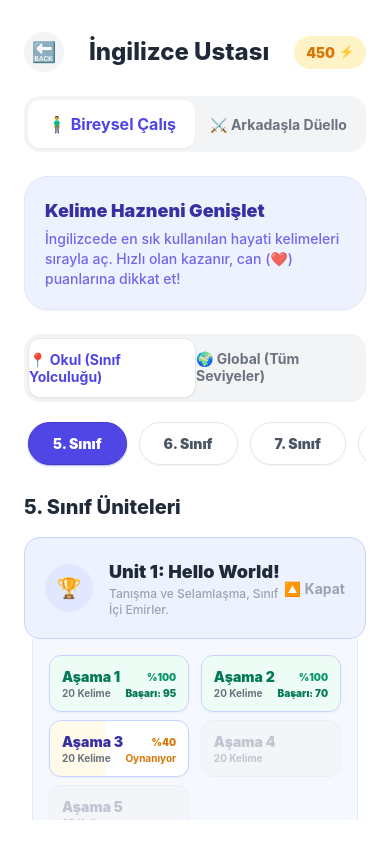
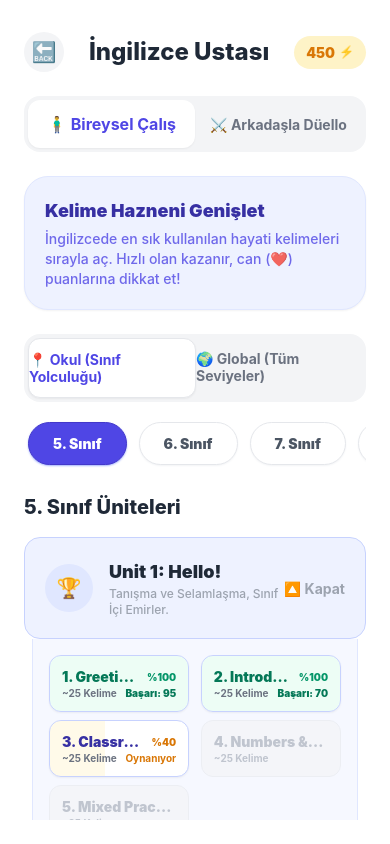
Before and after one commit to irfanunaal-eng/brainmate-app, a React Native app: screen /GameLobbyScreen in a window 390 px wide. Both pictures are taken after a click on the element 195 px from the left and 588 px from the top of the page. Built offline with nearby package versions, Linux system fonts and the light colour scheme; what react-native-calendars would draw is missing.

Commit message:
Feat: Support semantic stage names for Curriculum modules and prevent undefined Array bugs

```diff
--- a/screens/GameLobbyScreen.tsx
+++ b/screens/GameLobbyScreen.tsx
@@ -14,21 +14,21 @@ const GLOBAL_LEVELS = [
 
 const CURRICULUM_GRADES: Record<string, any[]> = {
   '5': [
-    { id: '5_U1', title: 'Unit 1: Hello World!', desc: 'Tanışma ve Selamlaşma, Sınıf İçi Emirler.', unlocked: true, stages: 5, words: 20 },
-    { id: '5_U2', title: 'Unit 2: My Town', desc: 'Ülkeler, Milletler ve Yönler.', unlocked: true, stages: 5, words: 25 },
-    { id: '5_U3', title: 'Unit 3: Games and Hobbies', desc: 'Oyunlar, Hobiler ve Sporlar.', unlocked: true, stages: 6, words: 30 },
-    { id: '5_U4', title: 'Unit 4: My Daily Routine', desc: 'Günlük Rutinler, Eylemler ve Zaman.', unlocked: false, stages: 8, words: 35 },
-    { id: '5_U5', title: 'Unit 5: Health', desc: 'Sağlık İfadeleri ve Hastalıklar.', unlocked: false, stages: 6, words: 30 },
+    { id: '5_U1', title: 'Unit 1: Hello!', desc: 'Tanışma ve Selamlaşma, Sınıf İçi Emirler.', unlocked: true, stageNames: ['Greetings', 'Introductions', 'Classroom Rules', 'Numbers & Age', 'Mixed Practice'], words: 20 },
+    { id: '5_U2', title: 'Unit 2: My Town', desc: 'Ülkeler, Milletler ve Yönler.', unlocked: true, stageNames: ['Places', 'Directions', 'Countries', 'Nationalities', 'Locations'], words: 25 },
+    { id: '5_U3', title: 'Unit 3: Games and Hobbies', desc: 'Oyunlar, Hobiler ve Sporlar.', unlocked: true, stageNames: ['Sports', 'Hobbies', 'Board Games', 'Abilities (Can)', 'Likes/Dislikes', 'Mixed Puzzle'], words: 30 },
+    { id: '5_U4', title: 'Unit 4: My Daily Routine', desc: 'Günlük Rutinler, Eylemler ve Zaman.', unlocked: false, stageNames: ['Morning Routine', 'Telling Time', 'School Day', 'After School', 'Evening Routine'], words: 35 },
+    { id: '5_U5', title: 'Unit 5: Health', desc: 'Sağlık İfadeleri ve Hastalıklar.', unlocked: false, stageNames: ['Body Parts', 'Illnesses', 'Feelings', 'Advices (Should)', 'At the Doctor'], words: 30 },
   ],
   '6': [
-    { id: '6_U1', title: 'Unit 1: Life', desc: 'Günlük Yaşam Döngüsü ve İşler.', unlocked: true, stages: 5, words: 25 },
-    { id: '6_U2', title: 'Unit 2: Yummy Breakfast', desc: 'Yiyecekler ve Tercihler.', unlocked: false, stages: 6, words: 35 },
+    { id: '6_U1', title: 'Unit 1: Life', desc: 'Günlük Yaşam Döngüsü ve İşler.', unlocked: true, stageNames: ['Daily Activities', 'Time & Dates', 'Family Routines', 'Chores', 'Weekly Tracker'], words: 25 },
+    { id: '6_U2', title: 'Unit 2: Yummy Breakfast', desc: 'Yiyecekler ve Tercihler.', unlocked: false, stageNames: ['Breakfast Items', 'Drinks', 'Preferences', 'Ordering Food', 'Healthy Choices'], words: 35 },
   ],
   '7': [
-    { id: '7_U1', title: 'Unit 1: Appearance', desc: 'Dış Görünüş ve Karakterler.', unlocked: true, stages: 5, words: 40 },
+    { id: '7_U1', title: 'Unit 1: Appearance', desc: 'Dış Görünüş ve Karakterler.', unlocked: true, stageNames: ['Physical traits', 'Personality', 'Comparison', 'Describing People', 'Guess Who'], words: 40 },
   ],
   '8': [
-    { id: '8_U1', title: 'Unit 1: Friendship', desc: 'Arkadaşlık, Davetler ve LGS Hazırlık.', unlocked: true, stages: 8, words: 45 },
+    { id: '8_U1', title: 'Unit 1: Friendship', desc: 'Arkadaşlık, Davetler ve LGS Hazırlık.', unlocked: true, stageNames: ['Making Friends', 'Invitations', 'Accepting', 'Refusing / Excuses', 'Personal Traits'], words: 45 },
   ]
 };
 
@@ -247,8 +247,9 @@ export function GameLobbyScreen({ route }: any) {
                         {expandedLevel === level.id && (
                           <View className="bg-indigo-50/50 rounded-b-2xl border border-t-0 border-indigo-100 p-2 mx-2">
                             <View className="flex-row flex-wrap justify-between p-2">
-                              {[...Array(level.stages)].map((_, i) => {
+                              {[...Array(level.stageNames ? level.stageNames.length : (level.stages || 1))].map((_, i) => {
                                   const isStageUnlocked = adminOverride || i < 3; // Demo: first three stages unlocked natively
+                                  const stageNameStr = level.stageNames ? `${i+1}. ${level.stageNames[i]}` : `Aşama ${i+1}`;
 
                                   // Pseudo-metrics for completion parity:
                                   let completionPct = 0;
@@ -273,8 +274,12 @@ export function GameLobbyScreen({ route }: any) {
 
                                       <View className="z-10 w-full px-3">
                                         <View className="flex-row justify-between w-full items-center mb-0.5">
-                                          <Text className={`font-black ${isStageUnlocked ? (completionPct === 100 ? 'text-emerald-700' : 'text-indigo-800') : 'text-gray-400'}`}>
-                                            Aşama {i+1}
+                                          <Text
+                                            className={`font-black flex-1 pr-1 ${isStageUnlocked ? (completionPct === 100 ? 'text-emerald-700' : 'text-indigo-800') : 'text-gray-400'}`}
+                                            adjustsFontSizeToFit
+                                            numberOfLines={1}
+                                          >
+                                            {stageNameStr}
                                           </Text>
                                           {isStageUnlocked && completionPct > 0 && (
                                             <Text className={`text-[10px] font-black ${completionPct === 100 ? 'text-emerald-600' : 'text-amber-600'}`}>
@@ -284,7 +289,7 @@ export function GameLobbyScreen({ route }: any) {
                                         </View>
 
                                         <View className="flex-row justify-between w-full items-center">
-                                          <Text className={`text-[10px] font-bold ${isStageUnlocked ? 'text-gray-500' : 'text-gray-400'}`}>{level.words} Kelime</Text>
+                                          <Text className={`text-[10px] font-bold ${isStageUnlocked ? 'text-gray-500' : 'text-gray-400'}`}>~25 Kelime</Text>
 
                                           {isStageUnlocked && completionPct === 100 && successScore !== null && (
                                             <Text className="text-[10px] font-black text-emerald-700">Başarı: {successScore}</Text>
```
